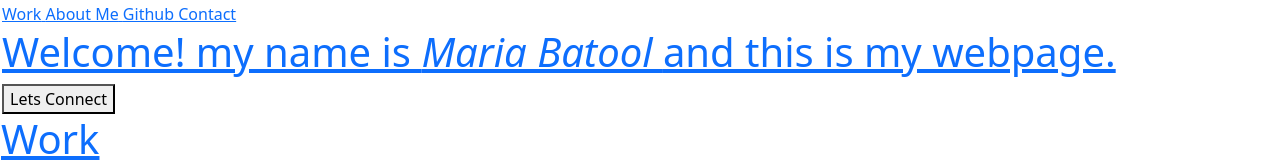
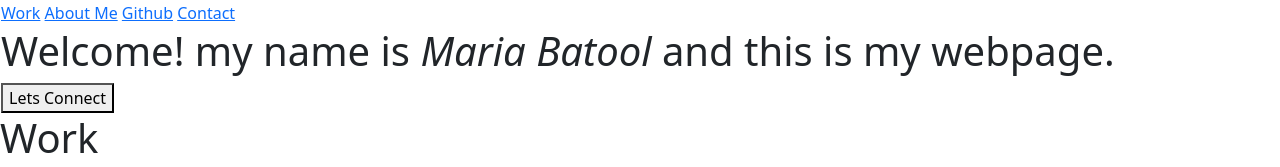
Before and after one commit to mariabatool0404/profesonal-port, a plain HTML site: page index.html in a window 1280 px wide. Shown: the top 167 px of the page. Drawn offline with nearby package versions, Linux system fonts and the light colour scheme.

Commit message:
Update index.html

```diff
--- a/index.html
+++ b/index.html
@@ -1,23 +1,4 @@
-<!DOCTYPE html>
-<html lang="en">
-<head>
-    <meta charset="UTF-8">
-    <meta name="viewport" content="width=device-width, initial-scale=1.0">
-    <title>Maria Batool Portfolio</title>
-    <!-- CSS only -->
-<link href="https://cdn.jsdelivr.net/npm/bootstrap@5.1.3/dist/css/bootstrap.min.css" rel="stylesheet" integrity="sha384-1BmE4kWBq78iYhFldvKuhfTAU6auU8tT94WrHftjDbrCEXSU1oBoqyl2QvZ6jIW3" crossorigin="anonymous">
-<!-- JavaScript Bundle with Popper -->
-<script src="https://cdn.jsdelivr.net/npm/bootstrap@5.1.3/dist/js/bootstrap.bundle.min.js" integrity="sha384-ka7Sk0Gln4gmtz2MlQnikT1wXgYsOg+OMhuP+IlRH9sENBO0LRn5q+8nbTov4+1p" crossorigin="anonymous"></script>
-
-</head>
-<body>
-    <!---Nav Bar-->
-    <table>
-        <tr>
-            <td id="navigation">
-                <a href="#work"></a>
-                <a href="#about"></a>
-                <a target="_blank" nrel="nooperner noreffer" href=" <!DOCTYPE html>
+ <!DOCTYPE html>
                    <html lang="en">
                    <head>
                        <meta charset="UTF-8">
```
